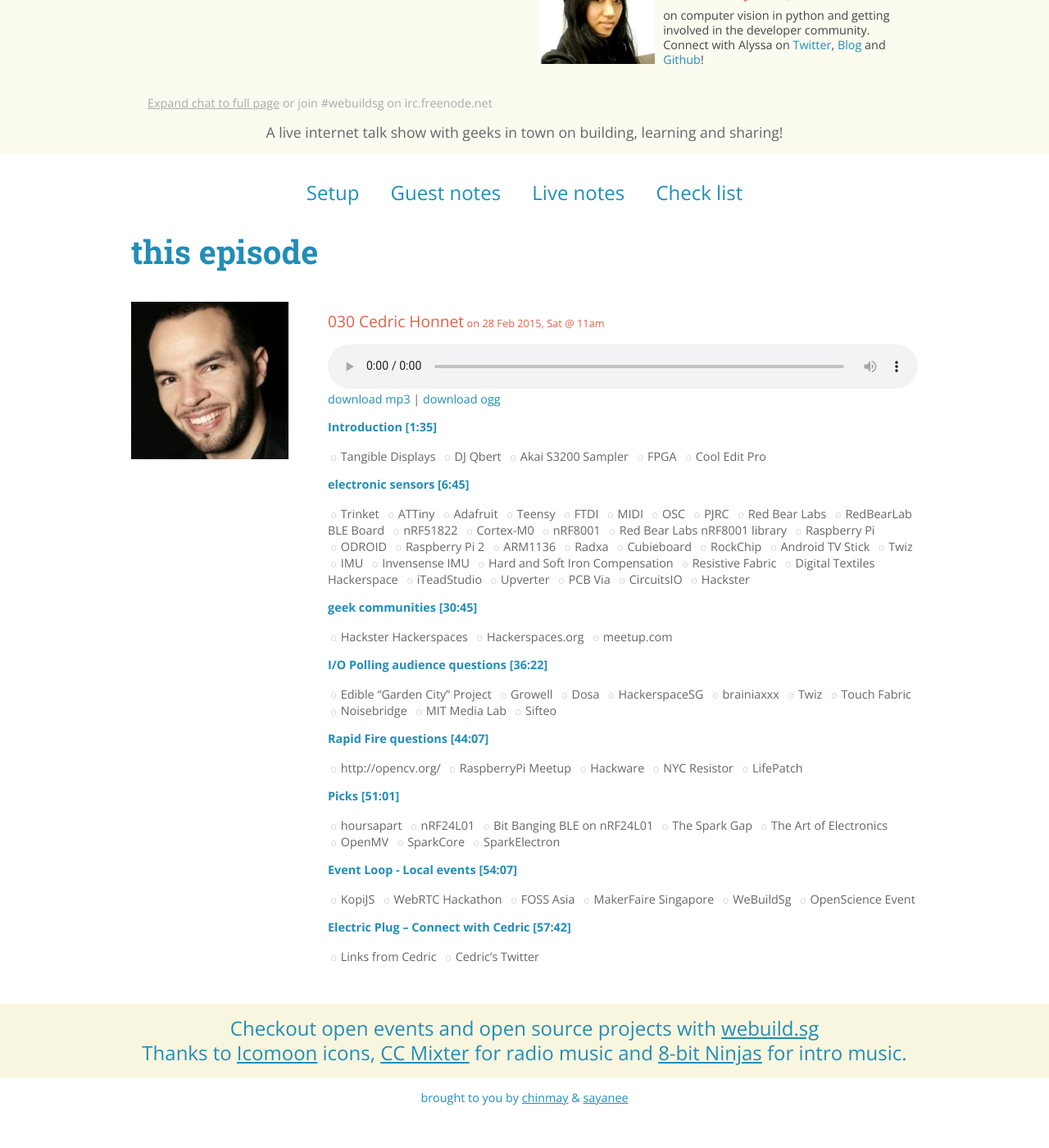
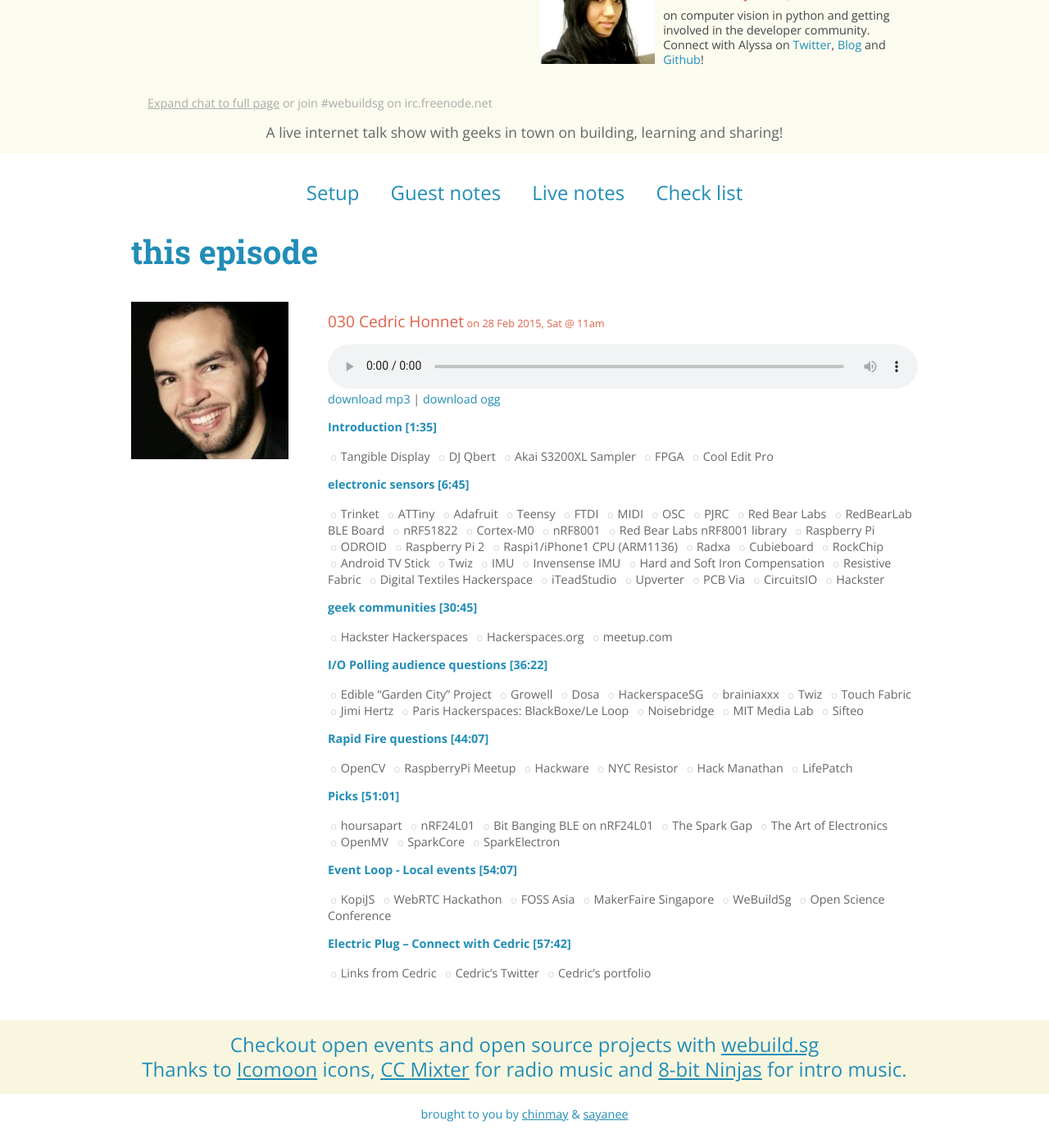
Before and after one commit to webuildsg/live, a Jekyll site: the page built from _posts/2015-02-28-cedric-honnet.md, in a window 1280 px wide and 1400 px high, scrolled down 445 px. Shown: the whole window at 82% size. Built offline with Jekyll 4.4.1, drawn with Linux system fonts in a browser that asks for light colours; Markdown is read by kramdown in place of the engine named in the settings.

Commit message:
Fix a few links.

```diff
--- a/_posts/2015-02-28-cedric-honnet.md
+++ b/_posts/2015-02-28-cedric-honnet.md
@@ -9,9 +9,9 @@ description: Cedric Honnet on electronic sensors and geek communities.
 
 **[Introduction [1:35]](#t=1:35)**
 
-- [Tangible Displays](http://www.tangibledisplay.com/)
+- [Tangible Display](http://www.tangibledisplay.com/)
 - [DJ Qbert](http://en.wikipedia.org/wiki/DJ_Qbert)
-- [Akai S3200 Sampler](http://www.vintagesynth.com/akai/s3000.php)
+- [Akai S3200XL Sampler](http://www.planet-groove.com/akai/s3200xl.html)
 - [FPGA](http://en.wikipedia.org/wiki/Field-programmable_gate_array)
 - [Cool Edit Pro](http://en.wikipedia.org/wiki/Adobe_Audition)
 
@@ -34,7 +34,7 @@ description: Cedric Honnet on electronic sensors and geek communities.
 - [Raspberry Pi](http://www.raspberrypi.org/)
 - [ODROID](http://www.hardkernel.com/main/main.php)
 - [Raspberry Pi 2](http://www.raspberrypi.org/products/raspberry-pi-2-model-b/)
-- [ARM1136](http://www.arm.com/products/processors/classic/arm11/arm1136.php)
+- [Raspi1/iPhone1 CPU (ARM1136)](http://www.arm.com/products/processors/classic/arm11/arm1136.php)
 - [Radxa](http://radxa.com/Home)
 - [Cubieboard](http://cubieboard.org/)
 - [RockChip](http://en.wikipedia.org/wiki/Rockchip)
@@ -66,16 +66,19 @@ description: Cedric Honnet on electronic sensors and geek communities.
 - [brainiaxxx](https://twitter.com/brainiaxxx)
 - [Twiz](http://twiz.io)
 - [Touch Fabric](http://www.makery.info/2014/12/02/maurin-donneaud-invente-la-peau-de-robot/)
+- [Jimi Hertz](https://twitter.com/jimihertz)
+- Paris Hackerspaces: [BlackBoxe](http://blackboxe.org)/[Le Loop](http://leloop.org)
 - [Noisebridge](https://www.noisebridge.net/)
 - [MIT Media Lab](http://www.media.mit.edu/)
 - [Sifteo](http://farewell.sifteo.com/)
 
 **[Rapid Fire questions [44:07]](#t=44:07)**
 
-- [http://opencv.org/](OpenCV)
+- [OpenCV](http://opencv.org/)
 - [RaspberryPi Meetup](https://www.facebook.com/groups/raspberrypisingapore/)
 - [Hackware](http://www.meetup.com/Hackware/)
 - [NYC Resistor](http://www.nycresistor.com/)
+- [Hack Manathan](http://www.hackmanhattan.com/)
 - [LifePatch](http://lifepatch.org/)
 
 **[Picks [51:01]](#t=51:01)**
@@ -96,9 +99,10 @@ description: Cedric Honnet on electronic sensors and geek communities.
 - [FOSS Asia](http://fossasia.org/)
 - [MakerFaire Singapore](http://makerfairesingapore.com/)
 - [WeBuildSg](http://webuild.sg)
-- [OpenScience Event](https://www.facebook.com/events/424468387727225)
+- [Open Science Conference](https://is.gd/open_science_sg)
 
 **[Electric Plug  – Connect with Cedric [57:42]](#t=57:42)**
 
 - [Links from Cedric](http://board.net/p/cedric-webuild)
 - [Cedric's Twitter](https://twitter.com/brainiaxxx)
+- [Cedric's portfolio](http:/portfolio.honnet.eu)
```
